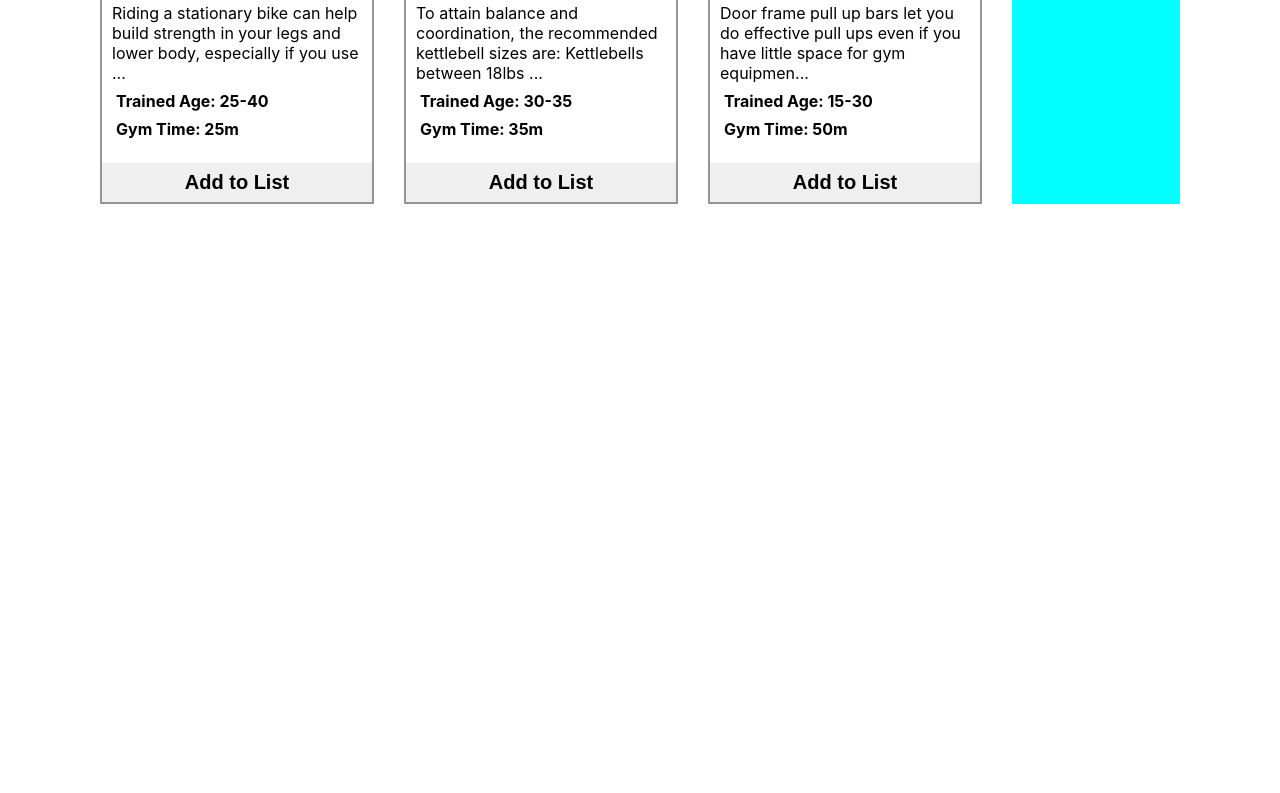
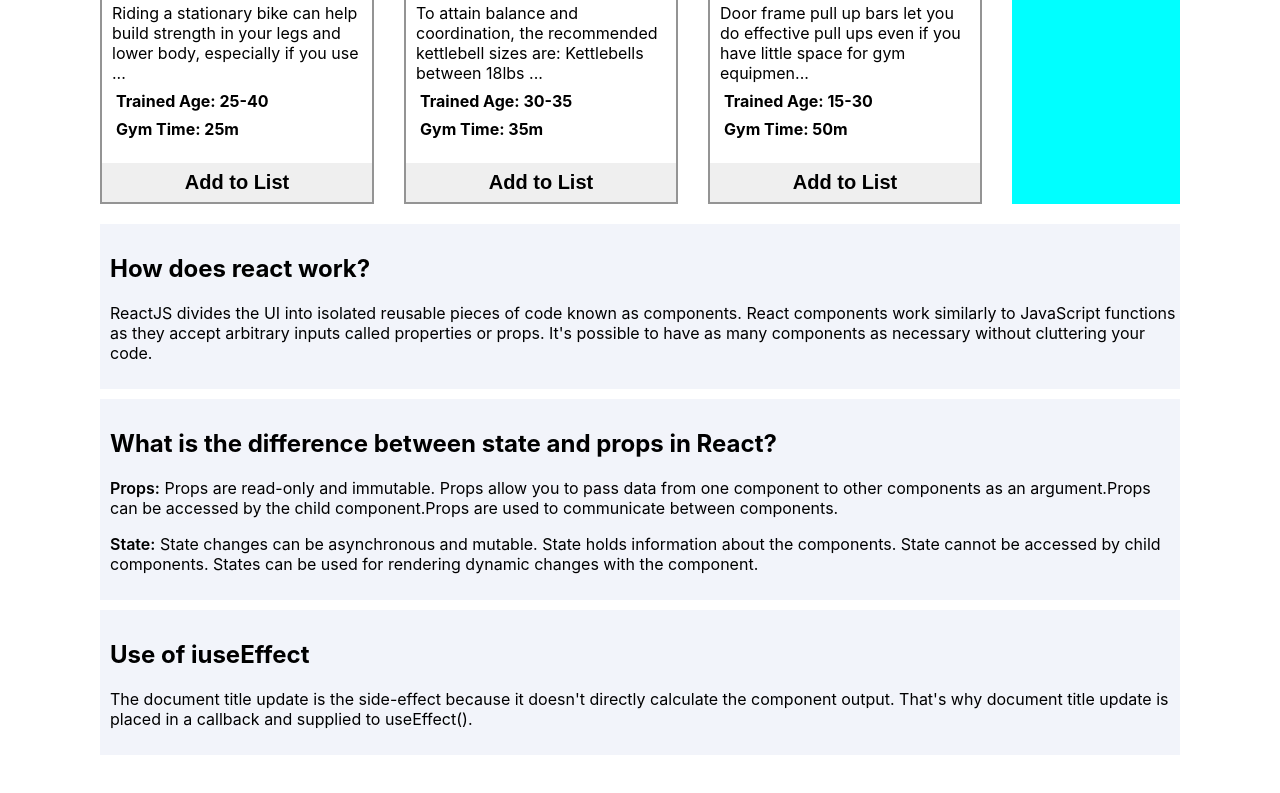
Before and after one commit to Baidyanath-k/Gym-Club, a React (Create React App) app: page / in a window 1280 px wide. Shown: the part 965-1758 px from the top of the page. Before the commit the page ends 1189 px from the top, so only its background shows below. Built offline with nearby package versions, Linux system fonts and the light colour scheme.

Commit message:
end of 3 Question

```diff
--- a/src/App.js
+++ b/src/App.js
@@ -1,12 +1,14 @@
 import './App.css';
 import Container from './components/Container/Container';
 import Header from './components/Header/Header';
+import Question from './components/Question/Question';
 
 function App() {
   return (
     <div className='main-body'>
       <Header></Header>
       <Container></Container>
+      <Question></Question>
     </div>
   );
 }
--- /dev/null
+++ b/src/components/Question/Question.css
@@ -0,0 +1,21 @@
+.question-container{
+    padding: 20px 0;
+}
+.react-work{
+    background-color: #F2F4FA;
+    padding: 10px 0px 10px 10px;
+    margin-bottom: 10px;
+}
+.props-state{
+    background-color: #F2F4FA;
+    padding: 10px 0px 10px 10px;
+    margin-bottom: 10px;
+}
+.props-state p span{
+    font-weight: 600;
+}
+.useEffect{
+    background-color: #F2F4FA;
+    padding: 10px 0px 10px 10px;
+    margin-bottom: 10px;
+}
--- /dev/null
+++ b/src/components/Question/Question.js
@@ -0,0 +1,24 @@
+import React from 'react';
+import './Question.css';
+
+const Question = () => {
+    return (
+        <div className='question-container'>
+            <div className="react-work">
+                <h2>How does react work?</h2>
+                <p>ReactJS divides the UI into isolated reusable pieces of code known as components. React components work similarly to JavaScript functions as they accept arbitrary inputs called properties or props. It's possible to have as many components as necessary without cluttering your code.</p>
+            </div>
+            <div className="props-state">
+                <h2>What is the difference between state and props in React?</h2>
+                <p> <span>Props:</span> Props are read-only and immutable. Props allow you to pass data from one component to other components as an argument.Props can be accessed by the child component.Props are used to communicate between components.</p>
+                <p><span>State:</span> State changes can be asynchronous and mutable. State holds information about the components. State cannot be accessed by child components. States can be used for rendering dynamic changes with the component.</p>
+            </div>
+            <div className="useEffect">
+                <h2>Use of iuseEffect</h2>
+                <p>The document title update is the side-effect because it doesn't directly calculate the component output. That's why document title update is placed in a callback and supplied to useEffect().</p>
+            </div>
+        </div>
+    );
+};
+
+export default Question;
```
